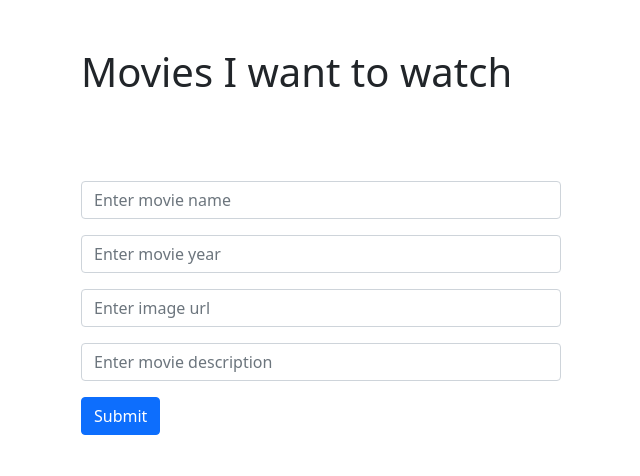
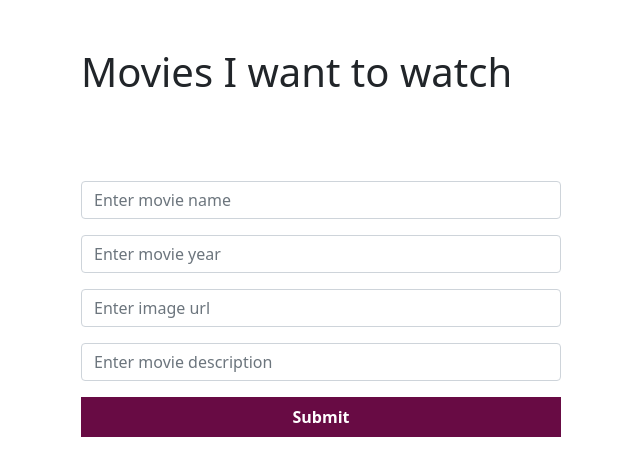
Before and after one commit to Mar-Issah/React-with-typescript, a React (Create React App) app: page / in a window 1280 px wide. Shown: the top 476 px of the page, without its empty margins (319-959 px from the left). Built offline with nearby package versions, Linux system fonts and the light colour scheme.

Commit message:
btn styling

```diff
--- a/src/App.css
+++ b/src/App.css
@@ -44,9 +44,10 @@
 }
 
 .AddToList-btn {
+	width: 100%;
 	padding: 0.5rem;
 	cursor: pointer;
-	background-color: #0b5468;
+	background-color: #680b44;
 	font-weight: 700;
 	color: white;
 	border: none;
--- a/src/components/Form.tsx
+++ b/src/components/Form.tsx
@@ -1,5 +1,5 @@
 import React from 'react'
-import { Form, Button } from "react-bootstrap";
+import { Form } from "react-bootstrap";
 
 const AddForm = () => {
     return (
@@ -29,7 +29,7 @@ const AddForm = () => {
                 name="desc"
                />
           </Form.Group>
-          <Button variant="primary" type="submit"  className="AddToList-btn">Submit</Button>
+          <button type="submit"  className="AddToList-btn">Submit</button>
         </Form>
     </div>
     )
```
